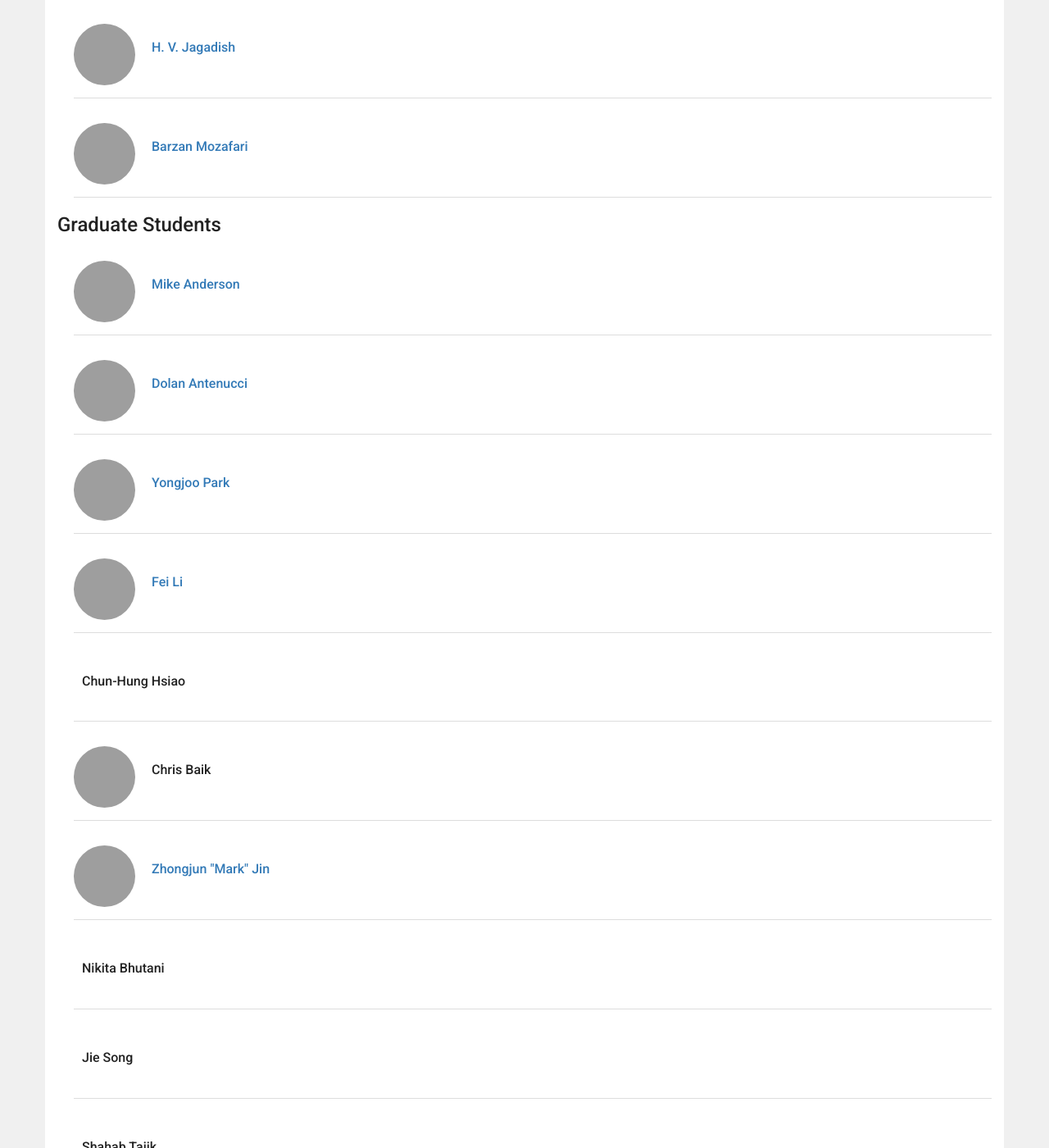
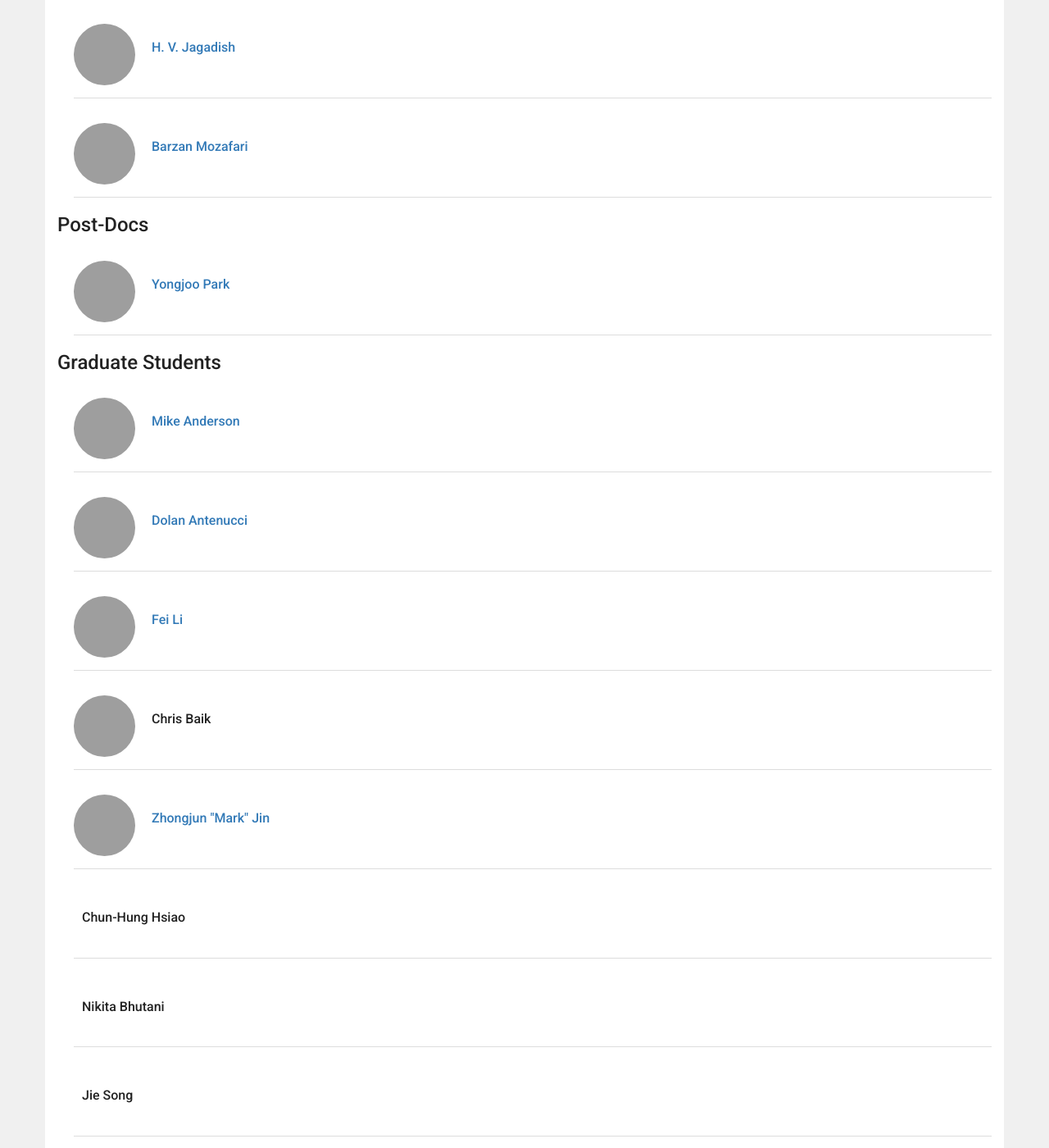
Before and after one commit to umich-dbgroup/umich-dbgroup.github.io, a Jekyll site: the page built from people.html, in a window 1280 px wide and 1400 px high, scrolled down 342 px. Shown: the whole window at 82% size. Built offline with Jekyll 4.4.1, drawn with Linux system fonts in a browser that asks for light colours; nearby versions of some CDN libraries; grey boxes are pictures that could not be loaded.

Commit message:
People update

```diff
--- a/people.html
+++ b/people.html
@@ -5,6 +5,28 @@ permalink: /people
   <h2>People</h2>
   <h3>Faculty</h3>
     {% for p in site.data.people.faculty %}
+    <div class="people-photo media">
+      {% if p.photo %}
+      <div class="media-left">
+        <a href="#">
+            <img class="media-object" src="{{ p.photo }}" />
+        </a>
+      </div>
+      {% endif %}
+      <div class="media-body">
+        <h4 class="media-heading">
+        {% if p.url %}
+          <a href="{{ p.url }}">{{ p.name }}</a>
+        {% else %}
+          {{ p.name }}
+        {% endif %}
+        </h4>
+      </div>
+    </div>
+    {% endfor %}
+  </ul>
+  <h3>Post-Docs</h3>
+    {% for p in site.data.people.postdocs %}
     <div class="people-photo media">
       {% if p.photo %}
       <div class="media-left">
```
Also changed, not shown: _data/people.yml (+8 -6 lines).
